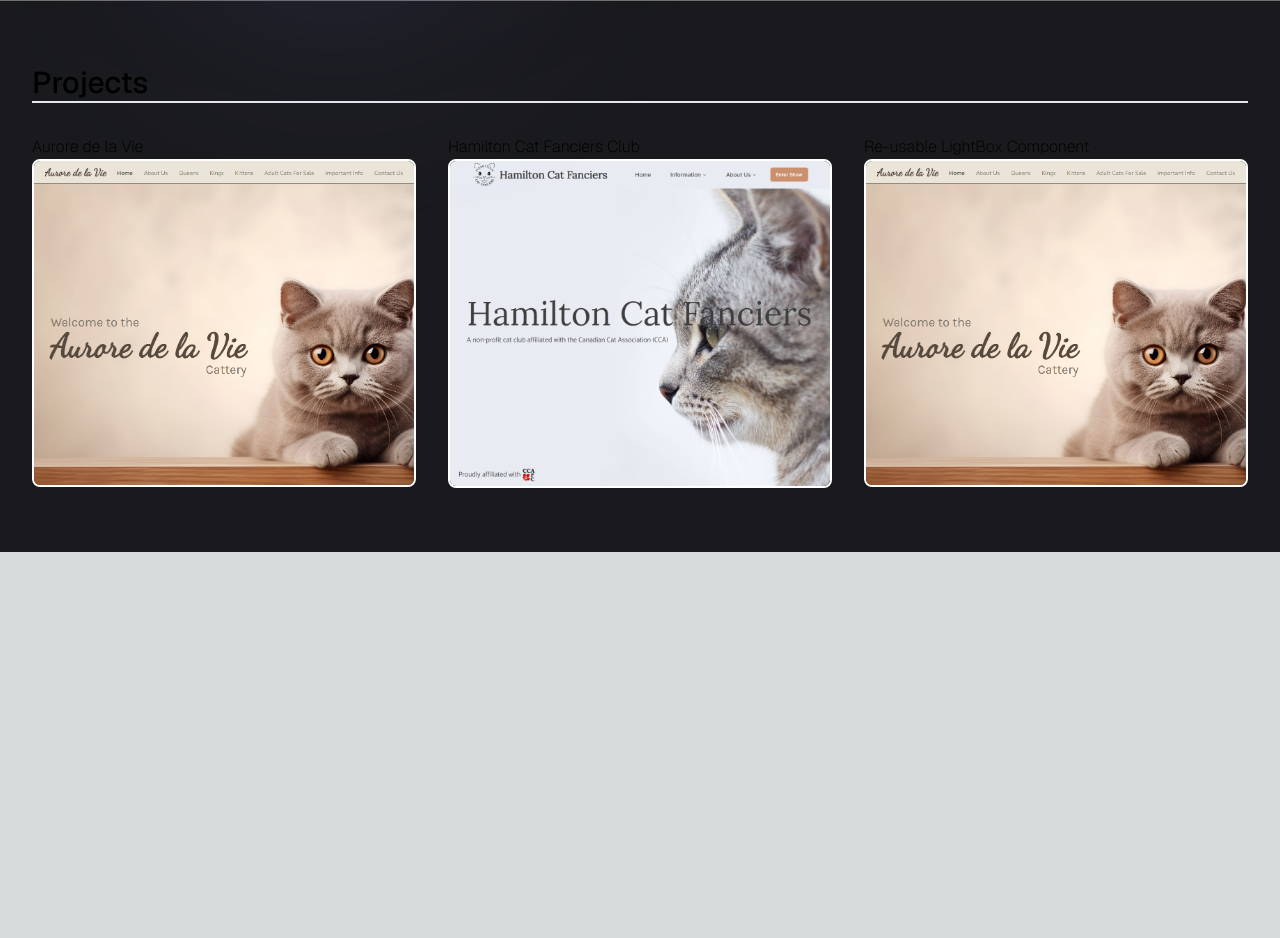
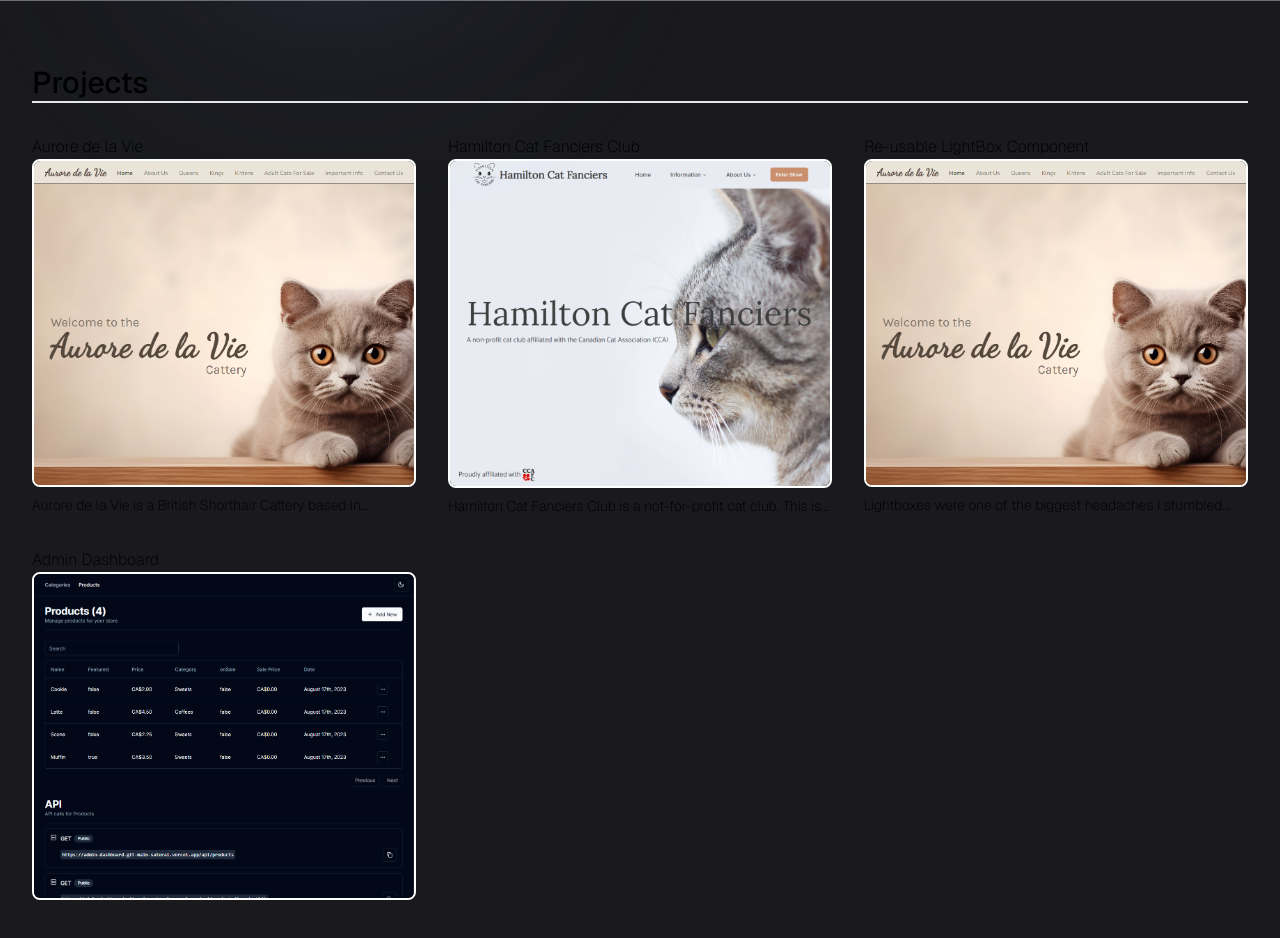
Before and after one commit to Sateral/personal-website, a Next.js app: page / in a window 1280 px wide. Shown: the part 1820-2758 px from the top of the page. Before the commit the page ends 2372 px from the top, so only its background shows below. Built offline with nearby package versions, Linux system fonts and the light colour scheme; a web font is replaced by a local one.

Commit message:
first commit

```diff
--- a/app/components/Projects.tsx
+++ b/app/components/Projects.tsx
@@ -8,30 +8,40 @@
       projectName: "Aurore de la Vie",
       imageSrc: require("@/public/adlv.png"),
       link: "https://www.auroredelavie.com/",
-      description: "",
+      description:
+        "Aurore de la Vie is a British Shorthair Cattery based in Georgetown, ON. This is a full-stack web application built using NextJS, TypeScript, TailwindCSS, Prisma, and MongoDB. This application has a private admin dashboard for the web admins. See Admin Dashboard for an example.",
     },
     {
       projectName: "Hamilton Cat Fanciers Club",
       imageSrc: require("@/public/hcf.png"),
       link: "https://www.hamiltoncatshow.ca/",
-      description: "",
+      description:
+        "Hamilton Cat Fanciers Club is a not-for-profit cat club. This is a front-end web application built using NextJS, TypeScript, and TailwindCSS.",
     },
     {
       projectName: "Re-usable LightBox Component",
       imageSrc: require("@/public/adlv.png"),
       link: "Null",
+      description:
+        "Lightboxes were one of the biggest headaches I stumbled upon when beginning to code web applications. This is the first version of a resuable lightbox component I developed using TypeScript and Hooks that can be easily implemented in future projects. The current modal is to be revised.",
+    },
+    {
+      projectName: "Admin Dashboard",
+      imageSrc: require("@/public/admin-dashboard.png"),
+      link: "https://admin-dashboard-git-main-sateral.vercel.app/categories",
       description: "",
     },
   ];
+
   return (
     <div className="sm:py-16 py-6">
       <div className="font-medium text-3xl border-b-2 w-[13]5px] mb-8">
         Projects
       </div>
 
-      <div className="grid md:grid-cols-3 sm:grid-cols-2 grid-cols-1 gap-8">
+      <div className="grid md:grid-cols-3 sm:grid-cols-2 grid-cols-1 gap-8 ">
         {projects.map((project) => (
-          <div className="hover:scale-105 transition-transform ease-in">
+          <div className="group hover:scale-105 transition-transform ease-in">
             <p className="font-extralight">{project.projectName}</p>
             <Link href={project.link} target="_blank">
               <Image
@@ -40,7 +50,9 @@
                 className="rounded-lg border-white border-2"
               />
             </Link>
-            <p className="font-extralight">{project.description}</p>
+            <p className="font-extralight mt-2 text-sm line-clamp-[1] group-hover:line-clamp-none">
+              {project.description}
+            </p>
           </div>
         ))}
       </div>
--- a/package.json
+++ b/package.json
@@ -6,8 +6,7 @@
     "dev": "next dev",
     "build": "next build",
     "start": "next start",
-    "lint": "next lint",
-    "postinstall": "prisma generate"
+    "lint": "next lint"
   },
   "dependencies": {
     "geist": "^1.2.0",
```
Also changed, not shown: public/admin-dashboard.png (added).
